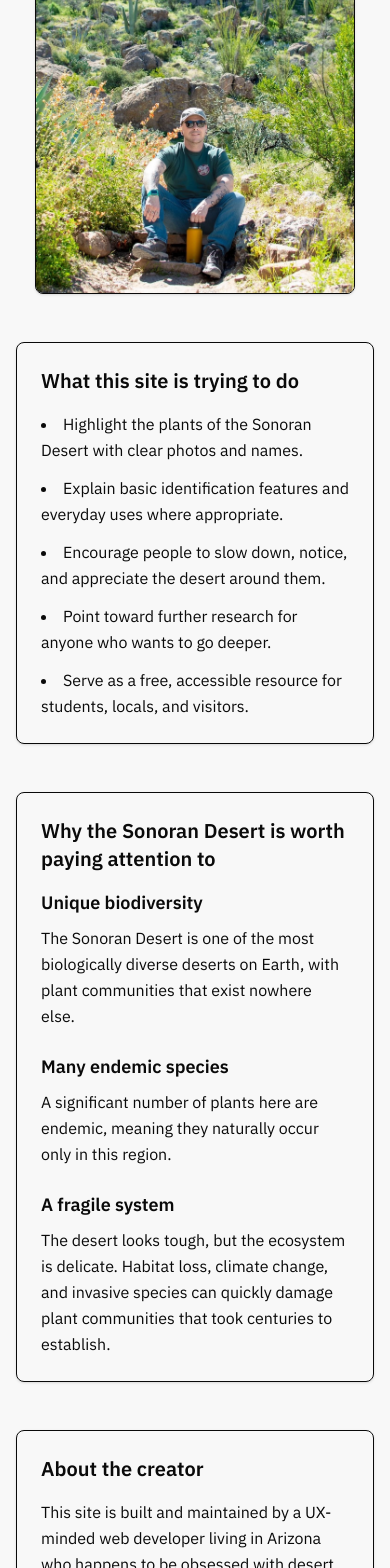
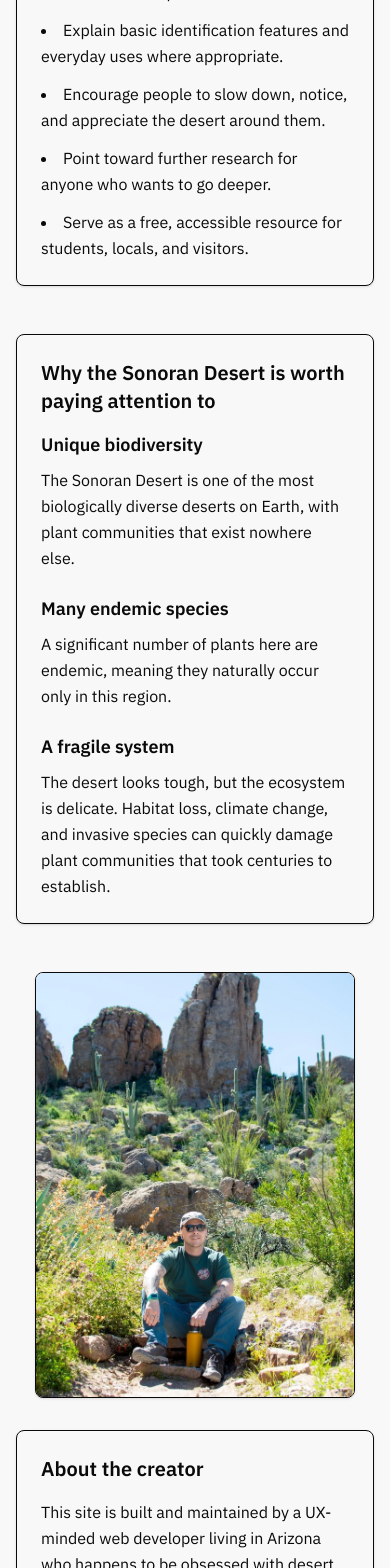
Before and after one commit to JLCurtsinger/PlantsOfTheSonoranDesert, a Next.js app: page /about in a window 390 px wide. Shown: the part 1067-2635 px from the top of the page. Built offline with nearby package versions, Linux system fonts and the light colour scheme.

Commit message:
Enhance AboutPage layout by adjusting portrait image visibility for mobile and medium+ screens; improve responsiveness and visual consistency of image cards.

```diff
--- a/app/about/page.tsx
+++ b/app/about/page.tsx
@@ -61,8 +61,8 @@ export default function AboutPage() {
               </CardContent>
             </Card>
 
-            {/* Right Card: Portrait image */}
-            <div className="flex justify-center md:block">
+            {/* Right Card: Portrait image - hidden on mobile, shown on md+ */}
+            <div className="hidden md:block">
               <Card className="overflow-hidden max-w-xs w-full md:max-w-none">
                 <div className="relative w-full aspect-[3/4]">
                   <Image
@@ -135,6 +135,22 @@ export default function AboutPage() {
 
         {/* Section E: About the creator */}
         <section>
+          {/* Portrait image - shown on mobile only, hidden on md+ */}
+          <div className="block md:hidden mb-8">
+            <div className="flex justify-center">
+              <Card className="overflow-hidden max-w-xs w-full">
+                <div className="relative w-full aspect-[3/4]">
+                  <Image
+                    src="/images/jc.webp"
+                    alt="Portrait in the Sonoran Desert"
+                    fill
+                    className="object-cover"
+                    sizes="(max-width: 768px) 320px, 400px"
+                  />
+                </div>
+              </Card>
+            </div>
+          </div>
           <Card>
             <CardHeader>
               <CardTitle>About the creator</CardTitle>
```
